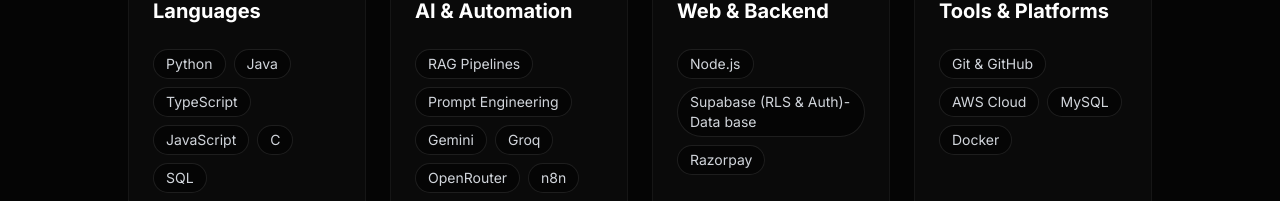
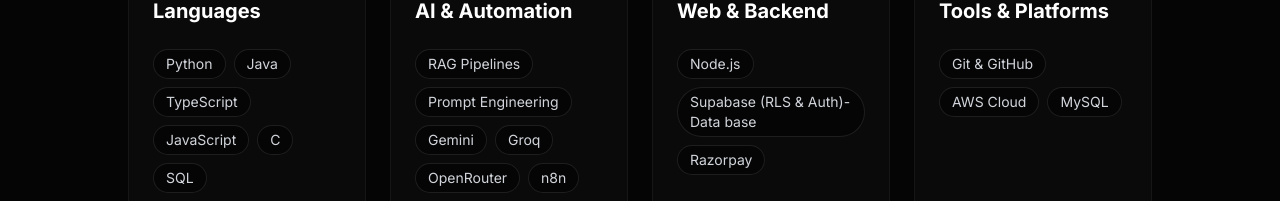
Before and after one commit to Praveen-pk-pro/Portfolio-pk, a React (Vite) app: page / in a window 1280 px wide. Shown: the part 1837-2038 px from the top of the page. Built offline with nearby package versions, Linux system fonts and the light colour scheme.

Commit message:
Remove 'Docker' from skills in constants
Removed 'Docker' from the skills list under 'Tools & Platforms'.

```diff
--- a/src/constants.ts
+++ b/src/constants.ts
@@ -119,7 +119,7 @@
   },
   {
     title: "Tools & Platforms",
-    skills: ["Git & GitHub", "AWS Cloud", "MySQL", "Docker"]
+    skills: ["Git & GitHub", "AWS Cloud", "MySQL"]
   }
 ];
 
```
